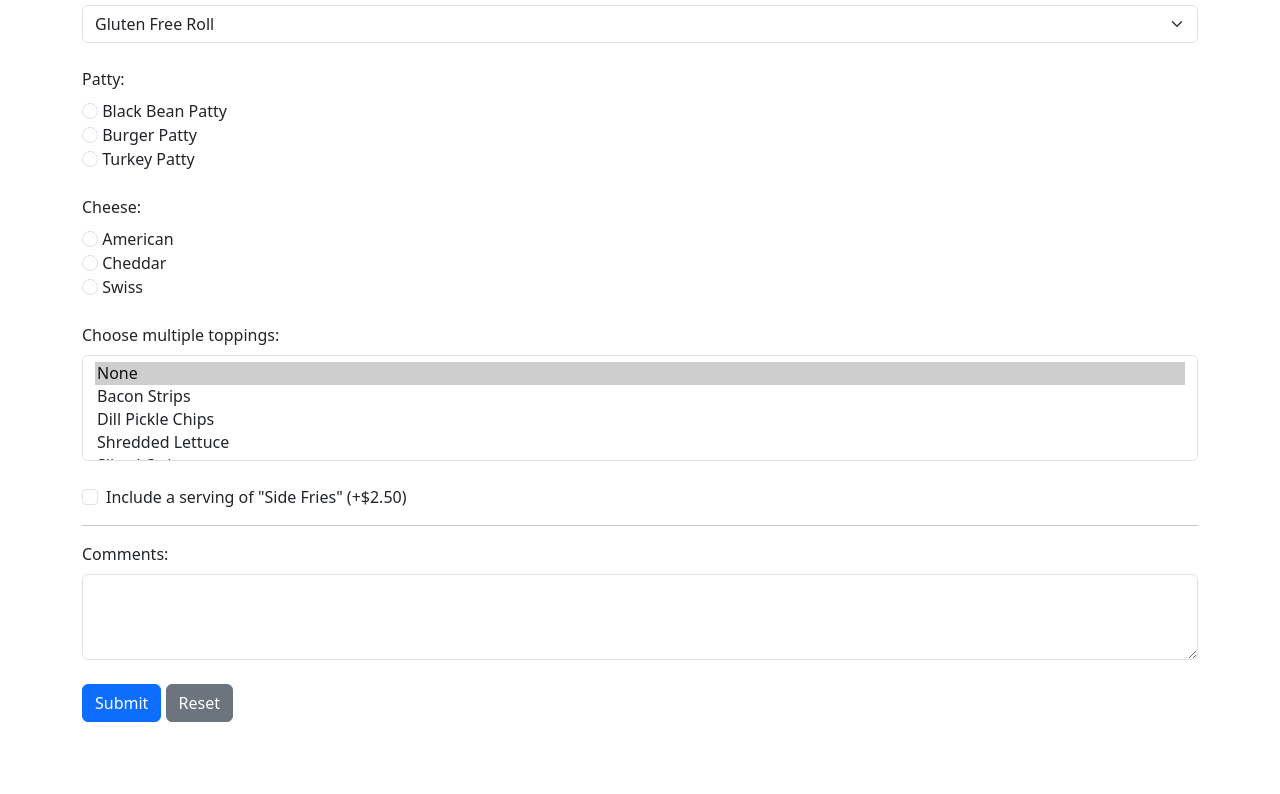
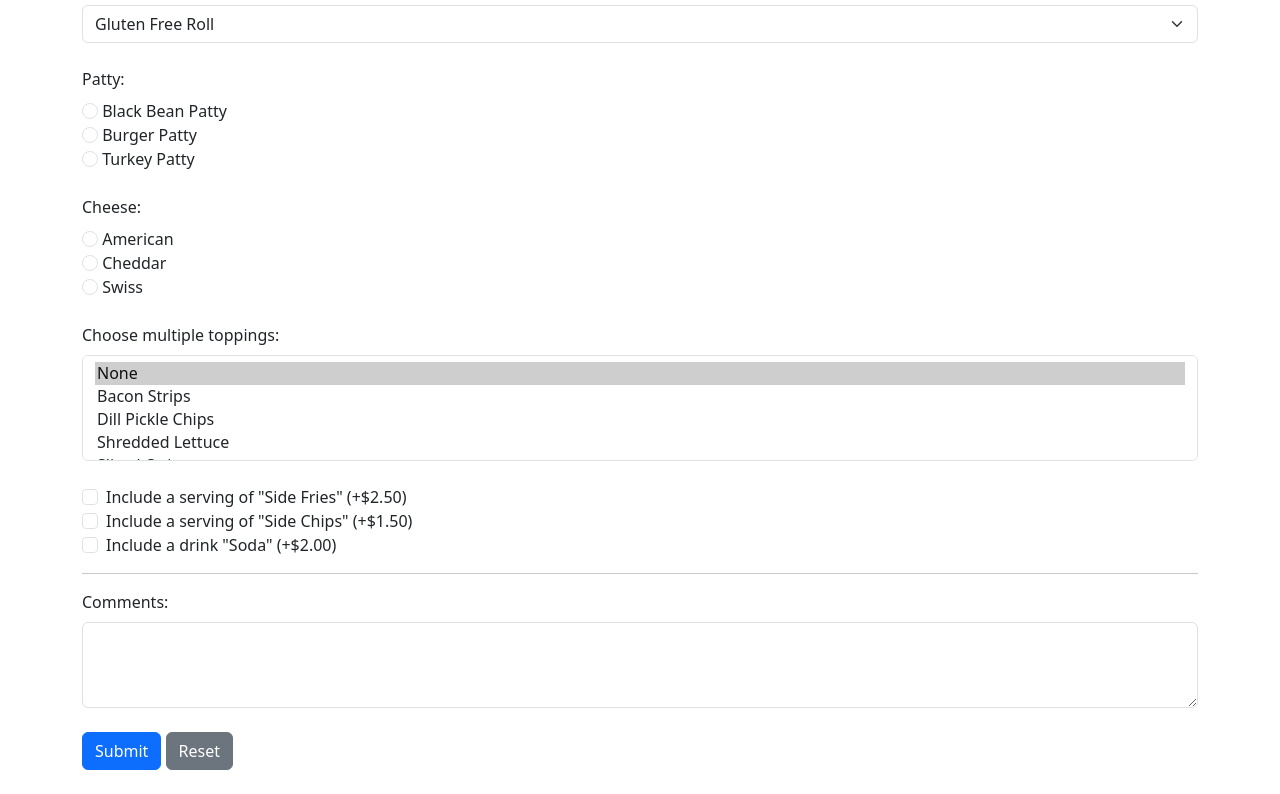
Before and after one commit to Allenaitor/ist-256-restaurant-assignment, a plain HTML site: page index.html in a window 1280 px wide. Shown: the part 536-1330 px from the top of the page. Before the commit the page ends 1282 px from the top, so only its background shows below. Drawn offline with nearby package versions, Linux system fonts and the light colour scheme.

Commit message:
Add files via upload
updated

```diff
--- a/index.html
+++ b/index.html
@@ -81,7 +81,9 @@
         </div>
         <br>
         <div class="form-check">
-            <label ><input class="form-check-input" name="fries" value="yes" type="checkbox" /> Include a serving of "Side Fries" (+$2.50)</label>
+            <label ><input class="form-check-input" name="fries" value="true" type="checkbox" /> Include a serving of "Side Fries" (+$2.50)</label><br>
+            <label ><input class="form-check-input" name="chips" value="true" type="checkbox" /> Include a serving of "Side Chips" (+$1.50)</label><br>
+            <label ><input class="form-check-input" name="soda" value="true" type="checkbox" /> Include a drink "Soda" (+$2.00)</label>
         </div>
 
         <hr>
```
